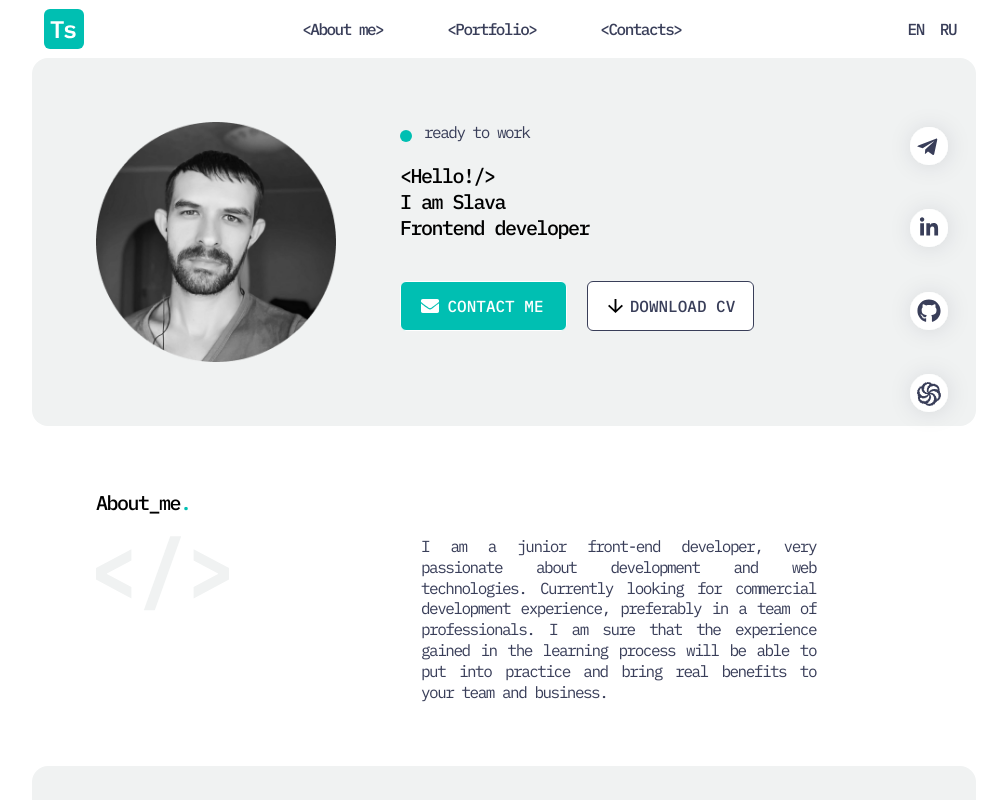
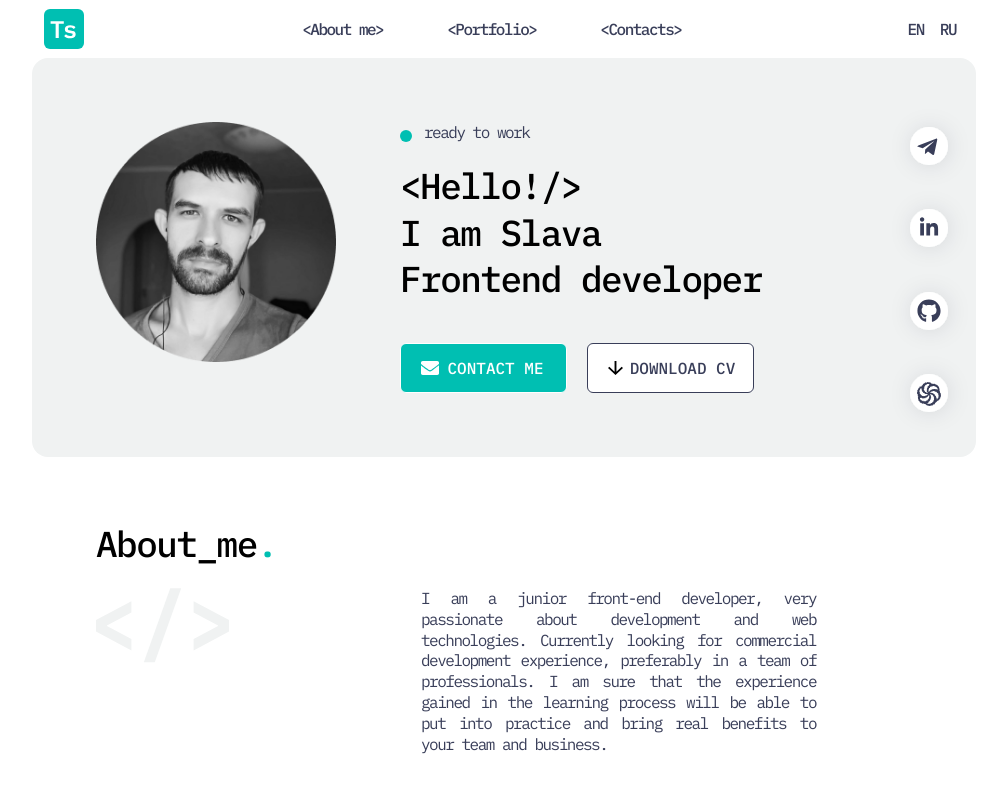
Before and after one commit to Tsvetkoffff/cv, a React (Vite) app: page / in a window 1280 px wide. Shown: the top 800 px of the page, without its empty margins (126-1133 px from the left). Built offline with nearby package versions, Linux system fonts and the light colour scheme.

Commit message:
feat: improve the heading component

```diff
--- a/src/components/common/Heading.jsx
+++ b/src/components/common/Heading.jsx
@@ -1,16 +1,18 @@
-import React from 'react'
+import React, {useState, useEffect} from 'react'
 
-const Heading = ({Tag, dot, children}) => {
-  let size = ''
+const Heading = ({Tag, dot, children, className}) => {
+  const [size, setSize] = useState('')
 
-  if(Tag === 'h1' || Tag === 'h2') {
-    size = 'text-lg lg:text-xl xl:text-2xl'
-  } else if(Tag === 'h3') {
-    size = ''
-  }
+  useEffect(() => {
+    if (Tag === 'h1' || Tag === 'h2') {
+      setSize('text-2xl md:text-3xl lg:text-4xl xl:text-5xl')
+    } else if (Tag === 'h3') {
+      setSize('text-xl md:text-2xl lg:text-3xl')
+    }
+  }, [])
 
   return (
-    <Tag className='relative font-medium text-lg lg:text-xl xl:text-2xl'>
+    <Tag className={`relative font-medium ${className} ${size}`}>
       {children}
       {dot && <span className='text-primary'>.</span>}
     </Tag>
```
